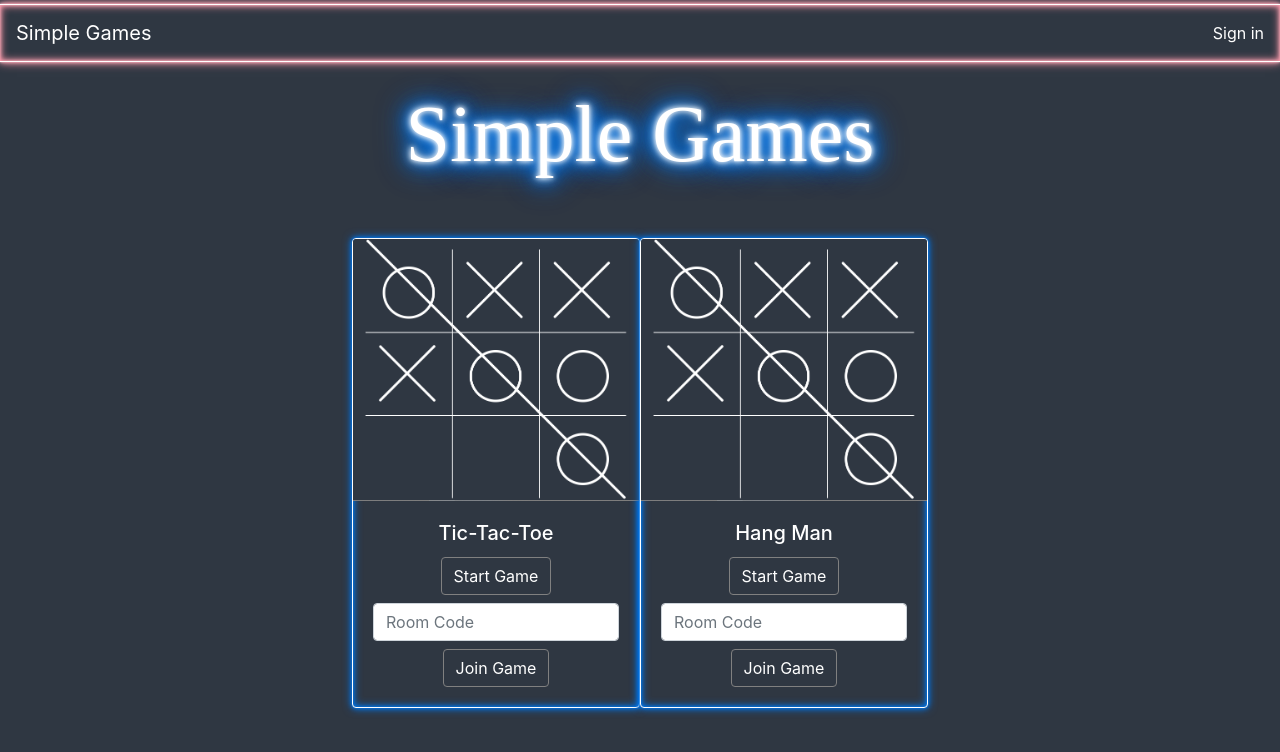
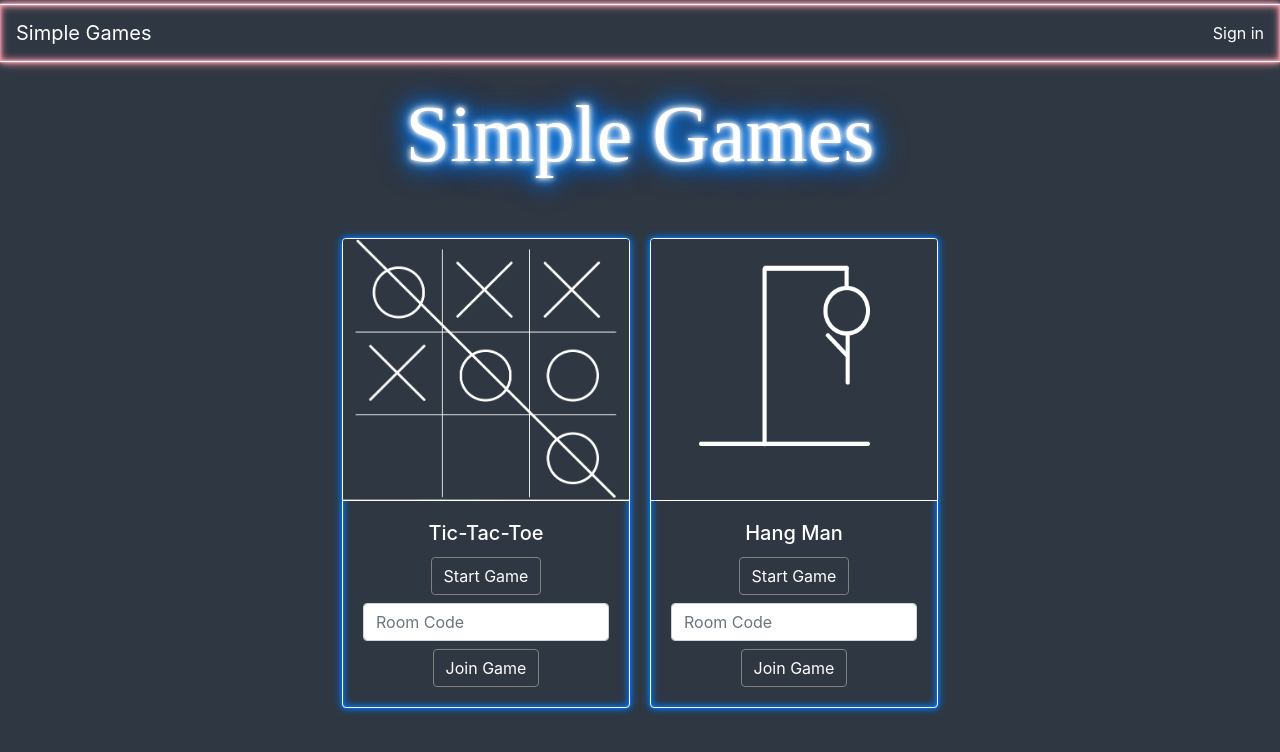
Before and after one commit to drospond/simple-games, a React (Create React App) app in the folder client/: page / in a window 1280 px wide. Shown: the top 752 px of the page. Built offline with nearby package versions, Linux system fonts and the light colour scheme; no server answers; a web font is replaced by a local one.

Commit message:
Fixed up Hang Man home page card

```diff
--- a/client/src/Components/GameCard/GameCard.scss
+++ b/client/src/Components/GameCard/GameCard.scss
@@ -5,6 +5,7 @@
     background-color: $dark;
     border-color: white;
     @extend %blue-neon-border;
+    margin: 0 10px 0 10px;
 }
 
 .card-title{
@@ -15,3 +16,8 @@
     margin-top: .5rem;
     margin-bottom: .5rem;
 }
+
+.card-img-top{
+    height: 262.2px;
+    border-bottom: white 1px solid;
+}
--- a/client/src/Containers/Home/Home.jsx
+++ b/client/src/Containers/Home/Home.jsx
@@ -2,6 +2,7 @@ import React, { Component } from "react";
 import "./Home.scss";
 import GameCard from "../../Components/GameCard/GameCard";
 import ticTacToeImage from "../../media/tic-tac-toe.PNG";
+import hangManIamage from "../../media/HangManSS.PNG";
 
 class Home extends Component {
   render() {
@@ -13,7 +14,7 @@ class Home extends Component {
         </div>
         <div className="row card-row">
           <GameCard link="/TicTacToe" img={ticTacToeImage} title="Tic-Tac-Toe"/>
-          <GameCard link="/HangMan" img={ticTacToeImage} title="Hang Man"/>
+          <GameCard link="/HangMan" img={hangManIamage} title="Hang Man"/>
         </div>
       </div>
     );
```
Also changed, not shown: client/src/media/HangManSS.PNG (added).
